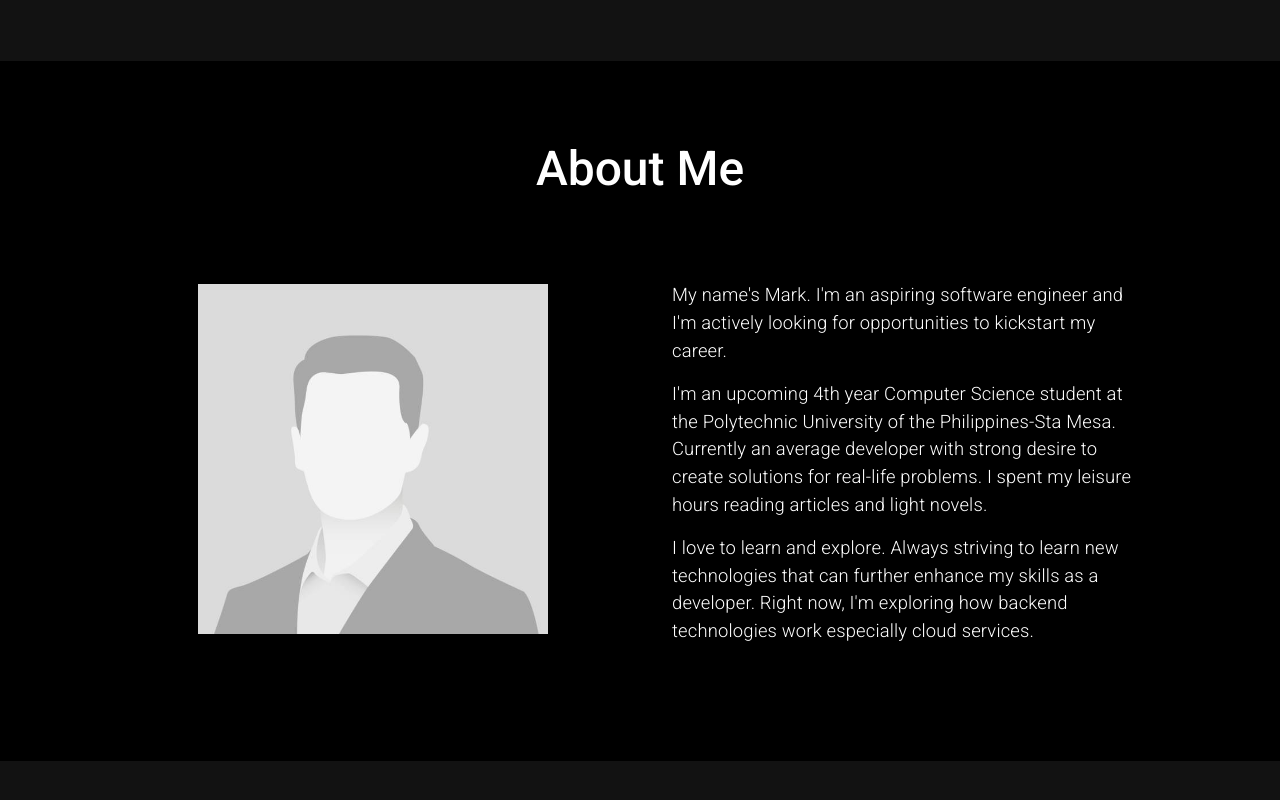
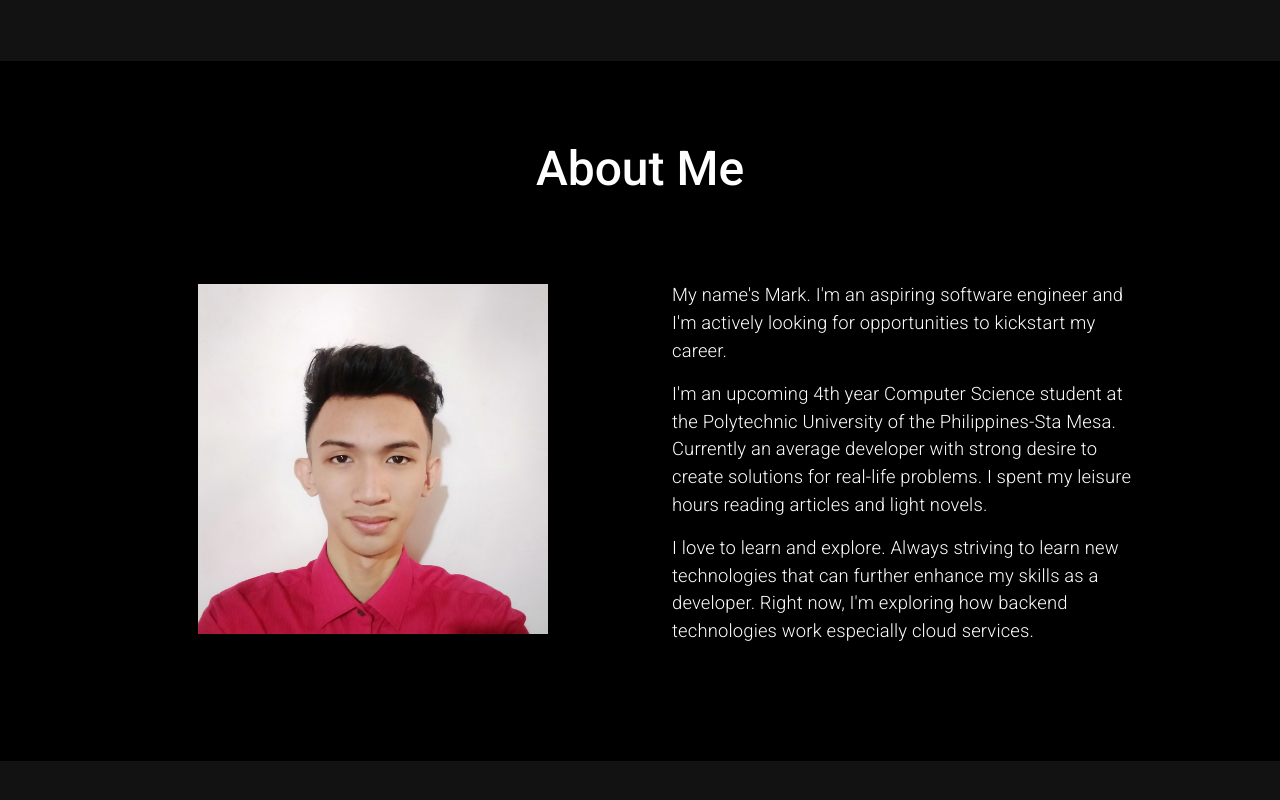
Before and after one commit to MrYious/My-Portfolio, a React (Create React App) app in the folder frontend/: page / in a window 1280 px wide. Shown: the part 608-1408 px from the top of the page. Built offline with nearby package versions, Linux system fonts and the light colour scheme; a web font is replaced by a local one.

Commit message:
feat: change image

```diff
--- a/frontend/src/components/About.js
+++ b/frontend/src/components/About.js
@@ -1,7 +1,7 @@
 import { Grid, Typography } from "@mui/material";
 
 import { Box } from "@mui/system";
-import profile from "../assets/profile_placeholder.jpg"
+import profile from "../assets/profile.jpg"
 
 const About = ({ about }) => {
 
@@ -26,12 +26,12 @@ const About = ({ about }) => {
             >
                 {/* Element 1 */}
                 <Grid container item xs={10} md={5} justifyContent="center" p={4} alignContent={"center"} >
-                    <Box p={2} backgroundColor={""} >
+                    <Box p={2} >
                         <img src={profile} alt="avatar" className="selector" width={"350"}/>
                     </Box>
                 </Grid>
                 {/* Element 2 */}
-                <Grid container item xs={10} md={5} justifyContent="center" p={4} direction="column" backgroundColor={""}>
+                <Grid container item xs={10} md={5} justifyContent="center" p={4} direction="column">
                     <Grid item >
                         <Typography py={1} fontSize={"1.15rem"} fontWeight={300}>
                             {about.header}
```
